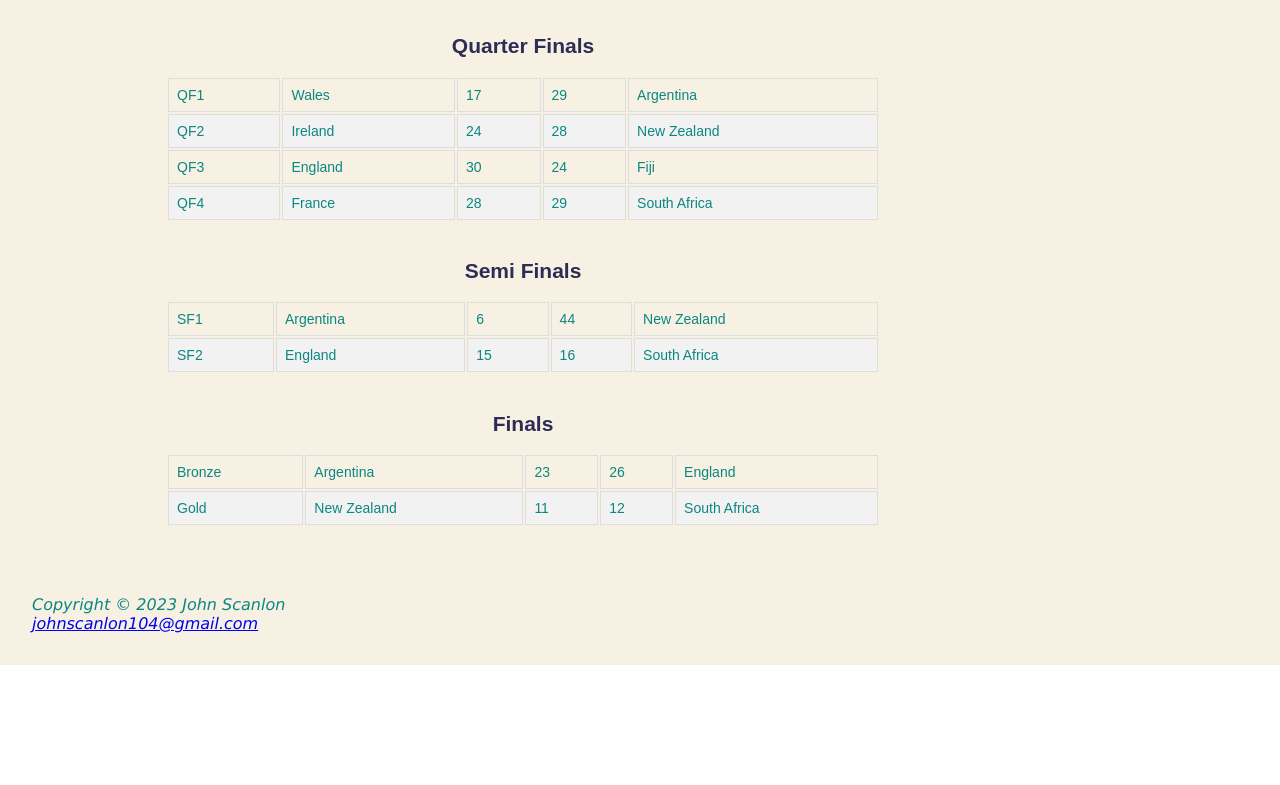
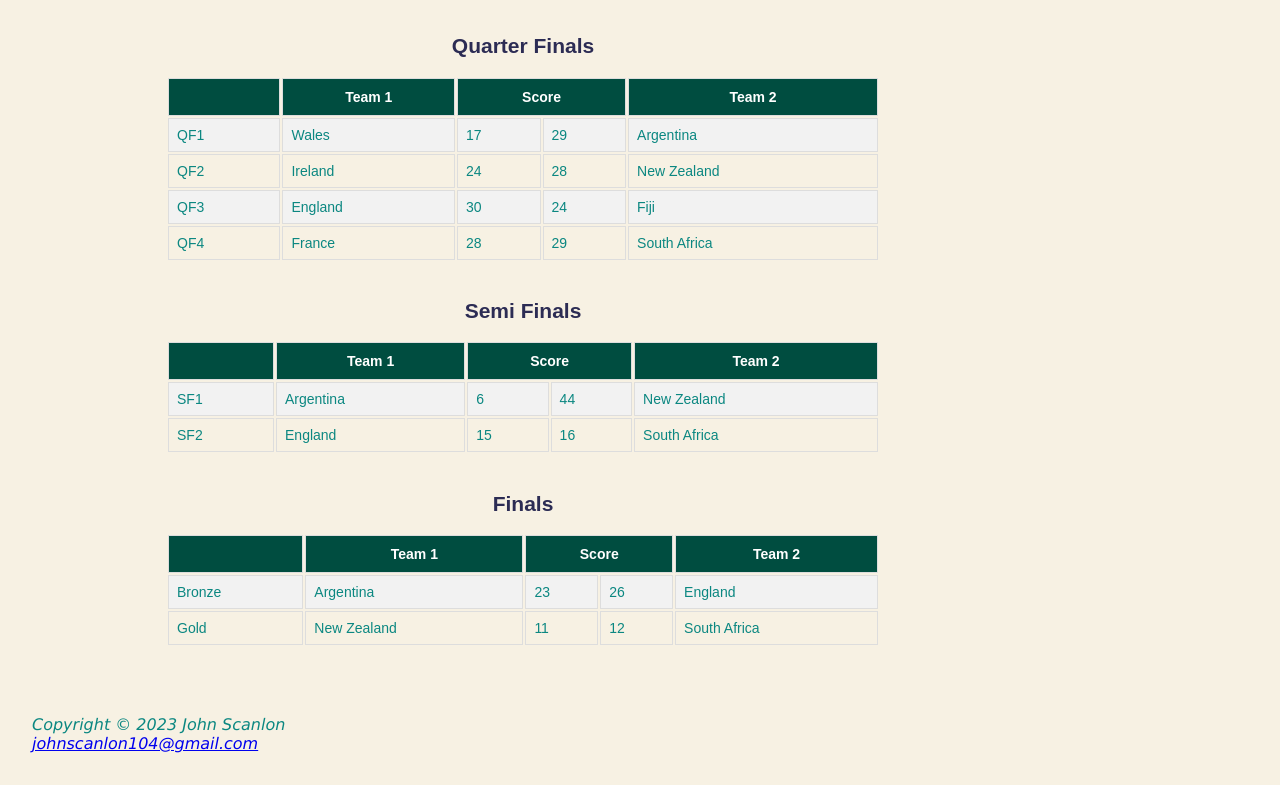
Before and after one commit to djonskanlyn/djonskanlyn.github.io, a plain HTML site: page results.html in a window 1280 px wide. Shown: the part 1339-2124 px from the top of the page. Before the commit the page ends 2004 px from the top, so only its background shows below. Drawn offline with Linux system fonts and the light colour scheme.

Commit message:
Update results.html

```diff
--- a/results.html
+++ b/results.html
@@ -331,6 +331,12 @@
 				<table>
 					<caption><h2>Quarter Finals</h2></caption>
 					<tr>
+						<th></th>
+						<th>Team 1</th>
+						<th colspan="2">Score</th>
+						<th>Team 2</th>
+					</tr>
+					<tr>
 						<td>QF1</td>
 						<td>Wales</td>
 						<td>17</td>
@@ -367,6 +373,12 @@
 				<table>
 					<caption><h2>Semi Finals</h2></caption>
 					<tr>
+						<th></th>
+						<th>Team 1</th>
+						<th colspan="2">Score</th>
+						<th>Team 2</th>
+					</tr>
+					<tr>
 						<td>SF1</td>
 						<td>Argentina</td>
 						<td>6</td>
@@ -388,6 +400,12 @@
 			<div class="table-rugby">
 				<table>
 					<caption><h2>Finals</h2></caption>
+					<tr>
+						<th></th>
+						<th>Team 1</th>
+						<th colspan="2">Score</th>
+						<th>Team 2</th>
+					</tr>
 					<tr>
 						<td>Bronze</td>
 						<td>Argentina</td>
```
